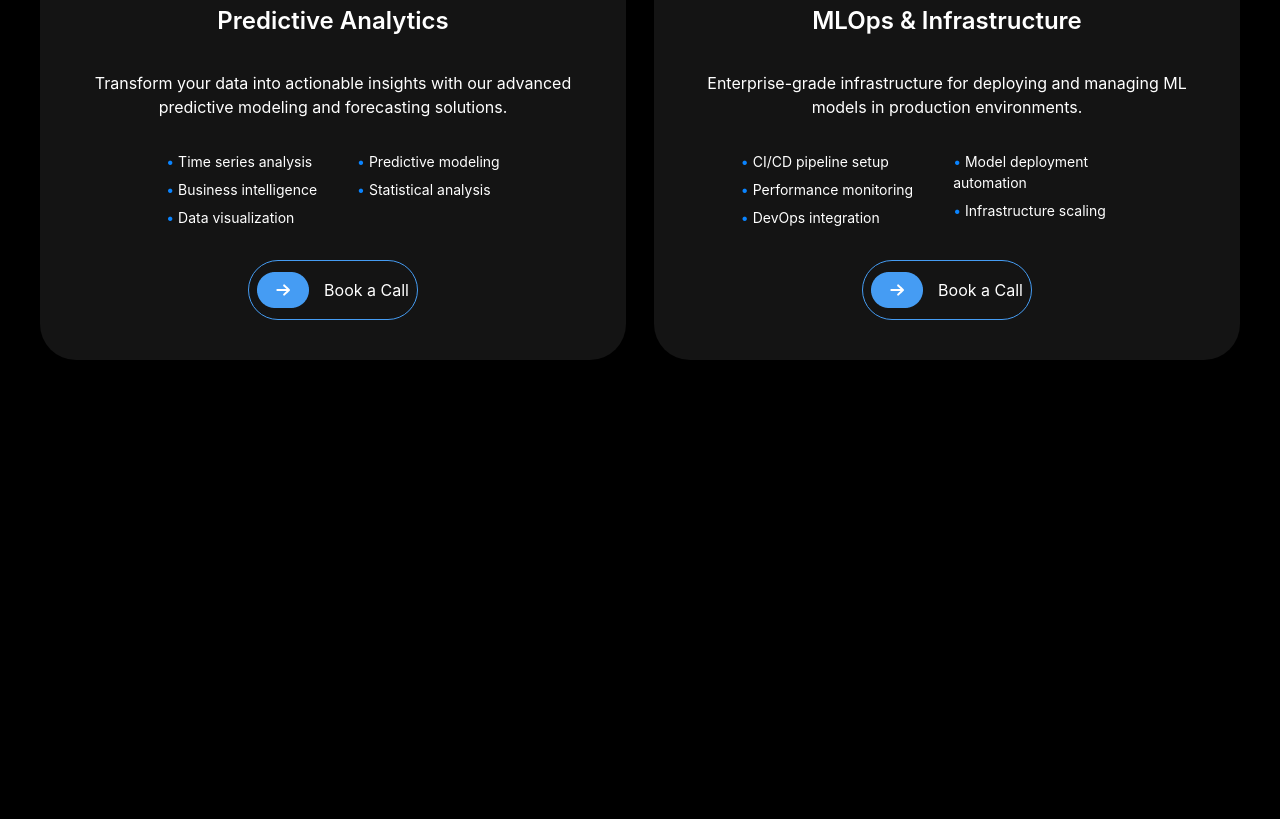
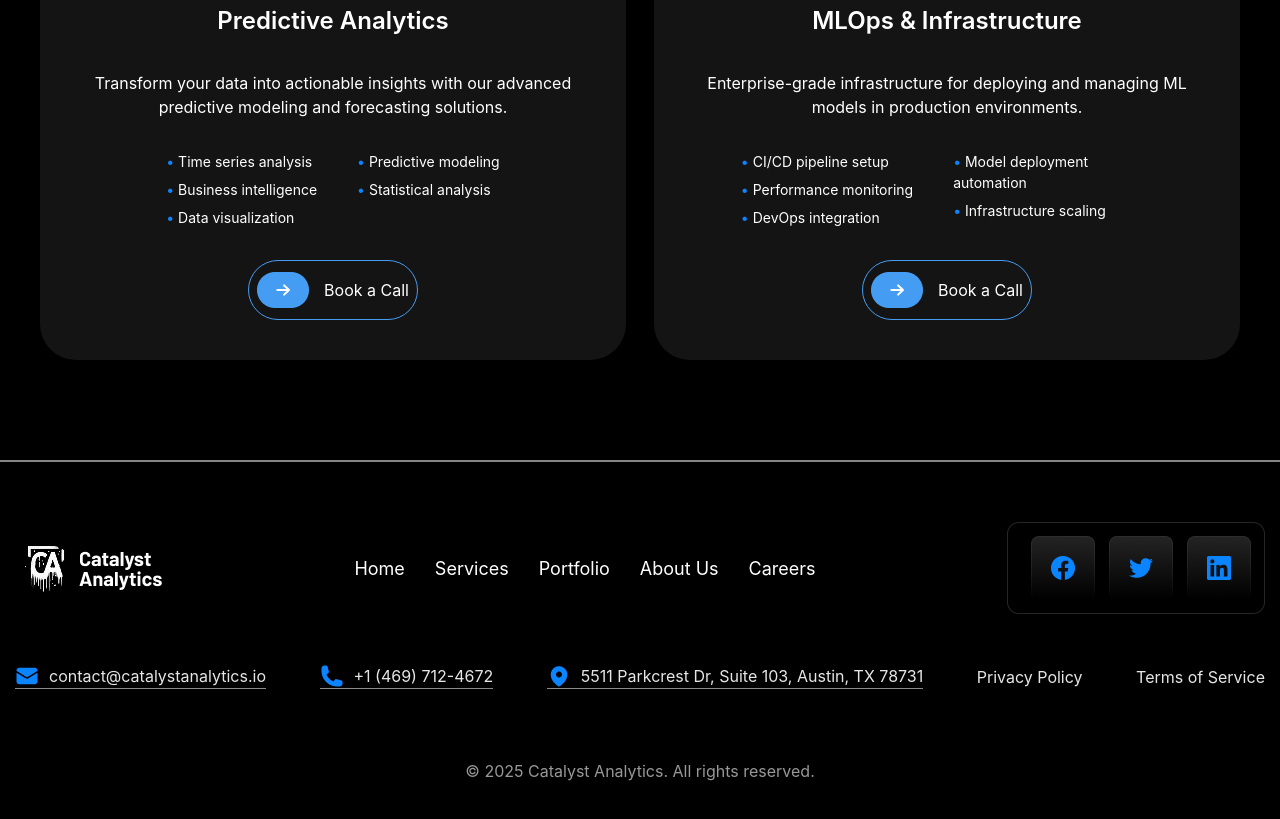
Before and after one commit to zargulak11-hash/git-exam-week2, a website: page src/index1.html in a window 1280 px wide. Shown: the part 2543-3362 px from the top of the page. Before the commit the page ends 2903 px from the top, so only its background shows below. Drawn offline with nearby package versions, Linux system fonts and the light colour scheme; files that its build step writes are made by us from their sources.

Commit message:
commit4_proect2

```diff
--- a/src/index1.html
+++ b/src/index1.html
@@ -156,5 +156,35 @@
         </div>
     </section>
 </main>
+<footer class= "border-t-[2px] border-[#858585] mt-[100px] pt-[60px]">
+        <div class="max-w-[1250px] m-auto flex flex-col lg:flex-row lg:justify-between gap-6 items-center justify-center">
+        <img src="./images/Logo (10).png" alt="">
+        <nav class="flex gap-[30px] text-[18px]  text-[white] items-center lg:mt-0 mt-[30px] flex-col lg:flex-row">
+            <p>Home</p>
+            <p>Services</p>
+            <p>Portfolio</p>
+            <p>About Us</p>
+            <p>Careers</p>
+        </nav>
+        <img src="./images/Sub Container.png" alt="">
+    </div>
+    <div class="max-w-[1250px] text-[#E6E6E6] mt-[50px] m-auto flex flex-col lg:flex-row lg:justify-between gap-8 items-center justify-center">
+        <div class=" border-b-[1px] border-[#8a8a8a] flex gap-[10px] items-center">
+            <img src="./images/Icon (25).png" alt="">
+            <p>contact@catalystanalytics.io</p>
+        </div>
+        <div class=" border-b-[1px] border-[#8a8a8a] flex gap-[10px] items-center">
+            <img src="./images/Icon (26).png" alt="">
+            <p>+1 (469) 712-4672</p>
+        </div>
+        <div class=" border-b-[1px] border-[#8a8a8a] flex gap-[10px] items-center">
+            <img src="./images/Icon (27).png" alt="">
+            <p>5511 Parkcrest Dr, Suite 103, Austin, TX 78731</p>
+        </div>
+        <p>Privacy Policy</p>
+        <p>Terms of Service</p>
+    </div>
+    <p class="text-[#98989A] text-center mt-[70px] mb-[40px]">© 2025 Catalyst Analytics. All rights reserved.</p>
+    </footer>
 </body>
 </html>
```
